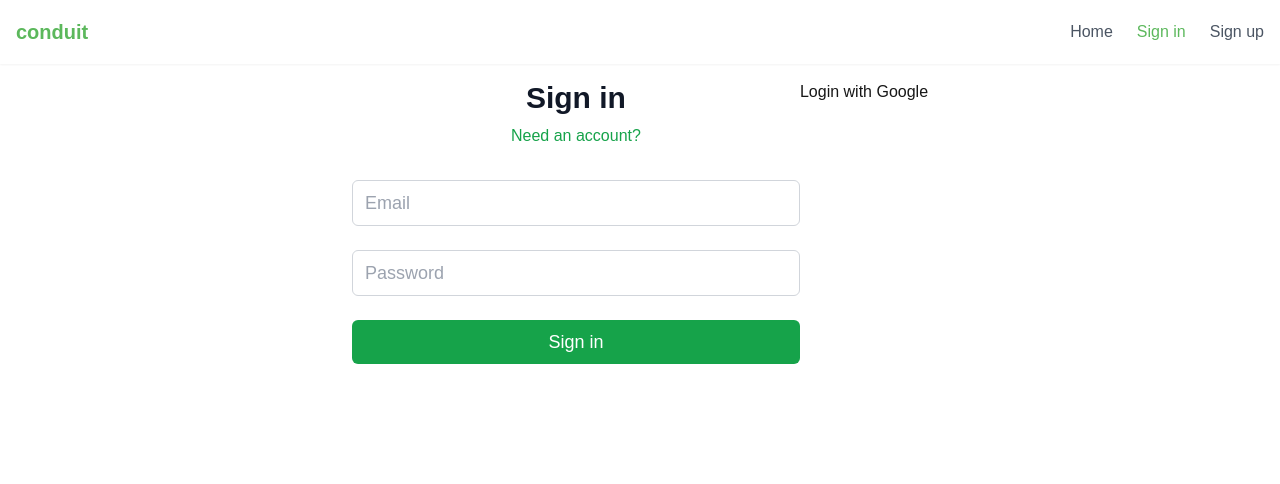
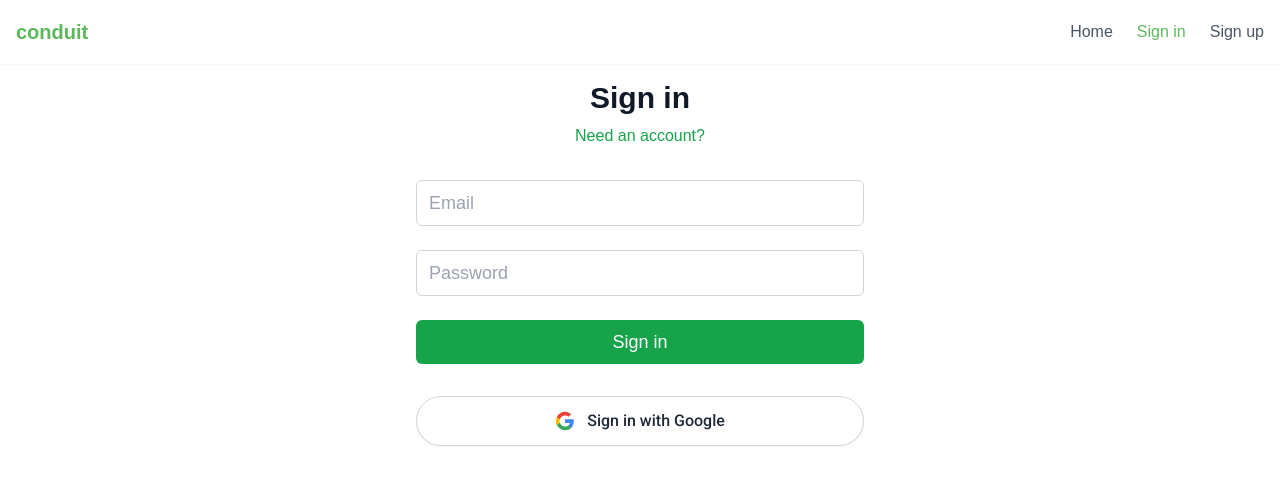
Before and after one commit to LeeHyoGeun96/nextjs-typescript-realworld, a Next.js app: page /login in a window 1280 px wide. Shown: the top 484 px of the page. Built offline with nearby package versions, Linux system fonts and the light colour scheme; no server answers.

Commit message:
style: google login button 스타일 수정
- auth, register 페이지 스타일 수정

```diff
--- a/app/layout.tsx
+++ b/app/layout.tsx
@@ -1,12 +1,19 @@
 import type { Metadata } from "next";
 import "./globals.css";
 import Header from "@/components/Header";
-import Script from "next/script";
+import { Roboto } from "next/font/google";
 
 export const metadata: Metadata = {
   title: "Create Next App",
   description: "Generated by create next app",
 };
+
+const roboto = Roboto({
+  weight: ["400", "500", "700"], // 필요한 폰트 굵기 선택
+  subsets: ["latin"], // 사용할 문자 세트
+  display: "swap", // 폰트 로딩 전략
+  variable: "--font-roboto",
+});
 
 export default function RootLayout({
   children,
@@ -14,9 +21,8 @@
   children: React.ReactNode;
 }>) {
   return (
-    <html lang="en">
+    <html lang="kr" className={roboto.variable}>
       <body>
-        <Script src="https://accounts.google.com/gsi/client" async />
         <Header />
         {children}
       </body>
--- a/components/AuthForm.tsx
+++ b/components/AuthForm.tsx
@@ -169,7 +169,6 @@
                   transition-colors duration-200
                   focus:outline-none focus:ring-2 focus:ring-offset-2
                   focus:ring-green-500 dark:focus:ring-green-400
-                  float-right
                   disabled:bg-gray-400 disabled:text-gray-600 disabled:cursor-not-allowed
                   "
               type="submit"
@@ -178,9 +177,12 @@
               {title}
             </button>
           </form>
-        </section>
-        <section>
-          <GoogleLoginBtn />
+
+          <section className="mt-8">
+            <div className="mt-6">
+              <GoogleLoginBtn type={type} />
+            </div>
+          </section>
         </section>
       </div>
     </div>
--- a/components/GoogleLoginBtn.tsx
+++ b/components/GoogleLoginBtn.tsx
@@ -1,10 +1,47 @@
 import { signInWithGoogle } from "@/actions/auth";
 
-export default function GoogleLoginBtn() {
+interface GoogleLoginBtnProps {
+  type: "login" | "register";
+}
+
+export default function GoogleLoginBtn({ type }: GoogleLoginBtnProps) {
+  const buttonText =
+    type === "login" ? "Sign in with Google" : "Sign up with Google";
+
   return (
     <form action={signInWithGoogle}>
-      <button type="submit" className="flex items-center justify-center gap-2">
-        Login with Google
+      <button
+        type="submit"
+        className="flex items-center gap-3 w-full  min-w-[240px] px-6 py-3 justify-center
+                 bg-white hover:bg-gray-50
+                 text-gray-800 font-roboto font-medium
+                 rounded-full border border-gray-300
+                 transition-colors duration-200
+                 shadow-sm hover:shadow"
+      >
+        <svg
+          className="w-5 h-5"
+          viewBox="0 0 24 24"
+          xmlns="http://www.w3.org/2000/svg"
+        >
+          <path
+            fill="#4285F4"
+            d="M22.56 12.25c0-.78-.07-1.53-.2-2.25H12v4.26h5.92c-.26 1.37-1.04 2.53-2.21 3.31v2.77h3.57c2.08-1.92 3.28-4.74 3.28-8.09z"
+          />
+          <path
+            fill="#34A853"
+            d="M12 23c2.97 0 5.46-.98 7.28-2.66l-3.57-2.77c-.98.66-2.23 1.06-3.71 1.06-2.86 0-5.29-1.93-6.16-4.53H2.18v2.84C3.99 20.53 7.7 23 12 23z"
+          />
+          <path
+            fill="#FBBC05"
+            d="M5.84 14.09c-.22-.66-.35-1.36-.35-2.09s.13-1.43.35-2.09V7.07H2.18C1.43 8.55 1 10.22 1 12s.43 3.45 1.18 4.93l2.85-2.22.81-.62z"
+          />
+          <path
+            fill="#EA4335"
+            d="M12 5.38c1.62 0 3.06.56 4.21 1.64l3.15-3.15C17.45 2.09 14.97 1 12 1 7.7 1 3.99 3.47 2.18 7.07l3.66 2.84c.87-2.6 3.3-4.53 6.16-4.53z"
+          />
+        </svg>
+        <span>{buttonText}</span>
       </button>
     </form>
   );
--- a/tailwind.config.ts
+++ b/tailwind.config.ts
@@ -27,6 +27,7 @@
         sans: ["Source Sans Pro", "sans-serif"],
         serif: ["Source Serif Pro", "serif"],
         heading: ["Merriweather Sans", "sans-serif"],
+        roboto: ["Roboto", "sans-serif"],
       },
     },
   },
@@ -42,7 +43,7 @@
         },
         ".touch-scroll": {
           "-webkit-overflow-scrolling": "touch",
-          "scroll-behavior": "smooth",
+          // "scroll-behavior": "smooth",
         },
       });
     },
```
